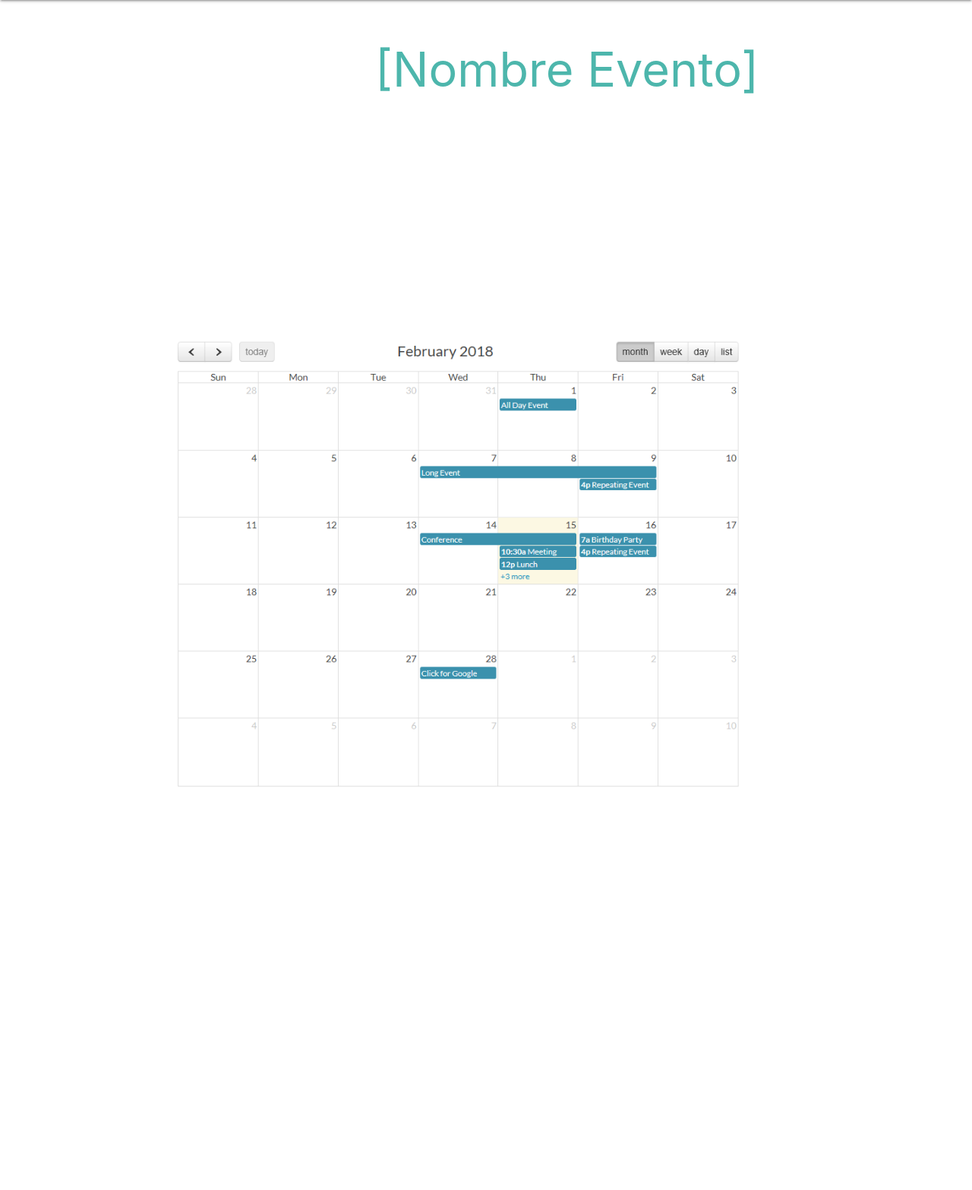
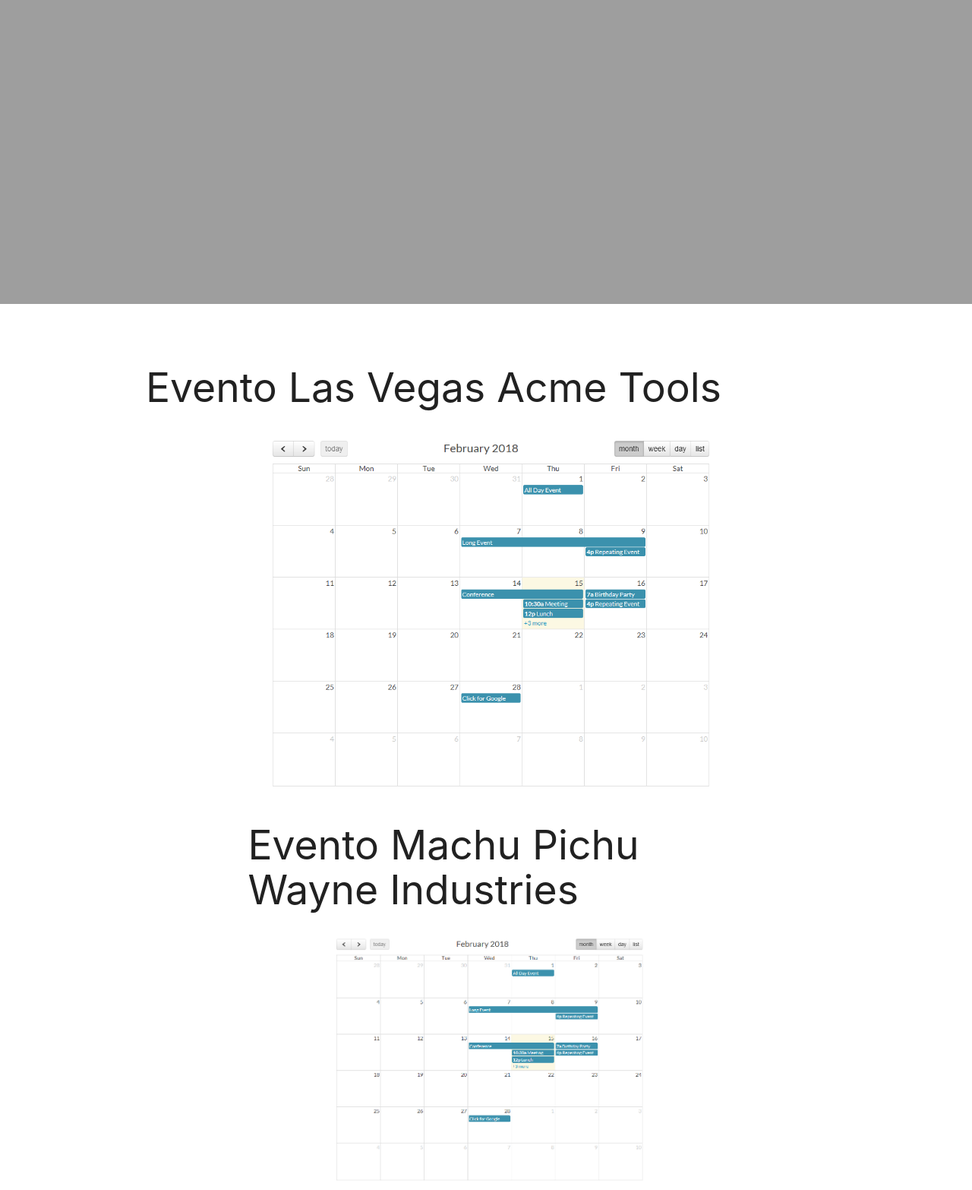
Before and after one commit to DanteMaxF/IngeniumDevelopment, a PHP site: page /home_CEO.php in a window 1280 px wide. Shown: the part 200-1766 px from the top of the page at 76% size. Before the commit the page ends 1235 px from the top, so only its background shows below. Run offline with PHP 8.4, Linux system fonts and the light colour scheme; some libraries are stand-ins or nearby versions.

Commit message:
Mejorar interfaces CEO

```diff
--- a/YunisCreativos/home_CEO.php
+++ b/YunisCreativos/home_CEO.php
@@ -1,31 +1,115 @@
-<?php include("partial/_navbarInvitado.html"); ?>
-  <div id="index-banner" class="parallax-container">
-    <div class="section no-pad-bot">
-      <div class="container">
-        <br><br>
-        <br><br>
-        <h1 class="header center teal-text text-lighten-2">[Nombre Evento]</h1>
-        <br><br>
-
-      </div>
-    </div>
-    <div class="parallax"><img src="Images/background1.jpg" alt="Unsplashed background img 1"></div>
-
+<?php include("partial/_navbarCEO.html"); ?>
+  <div class="slider">
+    <ul class="slides">
+      <li>
+        <img src="https://lorempixel.com/580/250/nature/1"> <!-- random image -->
+        <div class="caption center-align">
+          <h3>This is our big Tagline!</h3>
+          <h5 class="light grey-text text-lighten-3">Here's our small slogan.</h5>
+        </div>
+      </li>
+      <li>
+        <img src="https://lorempixel.com/580/250/nature/2"> <!-- random image -->
+        <div class="caption left-align">
+          <h3>Left Aligned Caption</h3>
+          <h5 class="light grey-text text-lighten-3">Here's our small slogan.</h5>
+        </div>
+      </li>
+      <li>
+        <img src="https://lorempixel.com/580/250/nature/3"> <!-- random image -->
+        <div class="caption right-align">
+          <h3>Right Aligned Caption</h3>
+          <h5 class="light grey-text text-lighten-3">Here's our small slogan.</h5>
+        </div>
+      </li>
+      <li>
+        <img src="https://lorempixel.com/580/250/nature/4"> <!-- random image -->
+        <div class="caption center-align">
+          <h3>This is our big Tagline!</h3>
+          <h5 class="light grey-text text-lighten-3">Here's our small slogan.</h5>
+        </div>
+      </li>
+    </ul>
   </div>
   <div class="container">
       <br>
       <br>
-      <img src="Images/CalendarioUsuario.PNG" alt="Full Callendar" width="90%">
+      <h2 class="align-left">Evento Las Vegas Acme Tools</h2>
+       <div class="container">
+       <!-- Modal Trigger -->
+       <div><a class="modal-trigger" href="#modal2"><img src="Images/CalendarioUsuario.PNG" alt="Full Callendar" width="100%"></a></div>
+
+      <!-- Modal Structure -->
+      <div id="modal2" class="modal">
+        <div class="modal-content">
+          <h4>Consultar Actividad</h4>
+          <p>
+             <form>
+
+                        <p>
+                          <label>Descripción:</label>
+                          Lorem ipsum dolor sit amet, consectetuer adipiscing elit. Aenean commodo ligula eget dolor.
+                          Aenean massa. Cum sociis natoque penatibus et magnis dis parturient montes, nascetur ridiculus mus.
+                          Donec quam felis, ultricies nec, pellentesque eu, pretium quis, sem. Nulla consequat massa quis enim.
+                          Donec pede justo, fringilla vel, aliquet nec, vulputate eget, arcu. In enim justo, rhoncus ut, imperdiet
+                          a, venenatis vitae, justo. Nullam dictum felis eu pede mollis pretium. Integer tincidunt. Cras dapibus.
+                        </p>
+                        <p>
+                          <label>Ubicación:</label>
+                        </p>
+                        <center><img src="Images/GoogleMaps.PNG" alt="GoogleMaps demo" width="90%"/></center>
+                        <br><br>
+                        <p>
+                            <label>Evento Sorpresa: [On / OFF]</label>
+                        </p>
+                        <br><br>
+              </form>
+          </p>
+        </div>
+        <div class="modal-footer">
+          <a class="modal-action modal-close waves-effect waves-green btn-flat">Cerrar</a>
+        </div>
+      </div>
+      <h2>Evento Machu Pichu Wayne Industries</h2>
+       <div class="container">
+       <!-- Modal Trigger -->
+       <div><a class="modal-trigger" href="#modal2"><img src="Images/CalendarioUsuario.PNG" alt="Full Callendar" width="100%"></a></div>
+
+      <!-- Modal Structure -->
+      <div id="modal2" class="modal">
+        <div class="modal-content">
+          <h4>Consultar Actividad</h4>
+          <p>
+             <form>
+
+                        <p>
+                          <label>Descripción:</label>
+                          Lorem ipsum dolor sit amet, consectetuer adipiscing elit. Aenean commodo ligula eget dolor.
+                          Aenean massa. Cum sociis natoque penatibus et magnis dis parturient montes, nascetur ridiculus mus.
+                          Donec quam felis, ultricies nec, pellentesque eu, pretium quis, sem. Nulla consequat massa quis enim.
+                          Donec pede justo, fringilla vel, aliquet nec, vulputate eget, arcu. In enim justo, rhoncus ut, imperdiet
+                          a, venenatis vitae, justo. Nullam dictum felis eu pede mollis pretium. Integer tincidunt. Cras dapibus.
+                        </p>
+                        <p>
+                          <label>Ubicación:</label>
+                        </p>
+                        <center><img src="Images/GoogleMaps.PNG" alt="GoogleMaps demo" width="90%"/></center>
+                        <br><br>
+                        <p>
+                            <label>Evento Sorpresa: [On / OFF]</label>
+                        </p>
+                        <br><br>
+              </form>
+          </p>
+        </div>
+        <div class="modal-footer">
+          <a class="modal-action modal-close waves-effect waves-green btn-flat">Cerrar</a>
+        </div>
+      </div>
   </div>
-
-
-
-
-  <!--  Scripts-->
-  <script src="https://code.jquery.com/jquery-2.1.1.min.js"></script>
-  <script src="js/materialize.js"></script>
-  <script src="js/init.js"></script>
-
-  </body>
-
+  <script>
+     $(document).ready(function(){
+      $('.slider').slider();
+    });
+  </script>
 <?php include("partial/_footer.html"); ?>
--- a/YunisCreativos/partial/_navbarCEO.html
+++ b/YunisCreativos/partial/_navbarCEO.html
@@ -18,13 +18,21 @@
           <div class="small-12 medium-10 large-8 columns" tex-align="center"><h1>Yunis Creativos</h1></div>
       </div>
 
+     <ul id="dropdown1" class="dropdown-content">
+      <li><a href="foro_empleado.php">Empleados</a></li>
+      <li><a href="foro_invitado.php">Invitados</a></li>
+    </ul>
+
     <nav>
     <div class="nav-wrapper grey darken-3">
       <a href="#" data-activates="mobile-demo" class="button-collapse"><i class="material-icons">menu</i></a>
       <ul class="left hide-on-med-and-down">
+        <li><a href="home_CEO.php">Home</a></li>
+        <li><a href="consulta_de_usuarios.php">Usuarios</a></li>
         <li><a href="">Eventos</a></li>
         <li><a href="plantillas.php">Plantillas</a></li>
-        <li><a href="Consulta de usuarios.php">Usuarios</a></li>
+        <li><a class="dropdown-button" href="#!" data-activates="dropdown1">Foro<i class="material-icons right">arrow_drop_down</i></a></li>
+
 
       </ul>
 
@@ -33,9 +41,11 @@
       </ul>
 
       <ul class="side-nav" id="mobile-demo">
+        <li><a href="home_CEO.php">Home</a></li>
+        <li><a href="consulta_de_usuarios.php">Usuarios</a></li>
         <li><a href="">Eventos</a></li>
         <li><a href="plantillas.php">Plantillas</a></li>
-        <li><a href="Consulta de usuarios.php">Usuarios</a></li>
+        <li><a class="dropdown-button" href="#!" data-activates="dropdown1">Foro<i class="material-icons right">arrow_drop_down</i></a></li>
       </ul>
     </div>
   </nav>
--- a/YunisCreativos/partial/_navbarLogOut.html
+++ b/YunisCreativos/partial/_navbarLogOut.html
@@ -35,7 +35,7 @@
          <li><a href=""><i class="material-icons">account_circle</i></a></li>
       </ul>
 
-      <ul class="side-nav" id="mobile-demo">
+       <ul class="side-nav" id="mobile-demo">
         <li><a href="">Ingresar Código</a></li>
         <li><a href="#nosotros">Acerca de nosotros</a></li>
         <li><a href="#contacto">Contactos</a></li>
@@ -43,9 +43,11 @@
         <li><a href="home_coordinador.php">Home Coordinador</a></li>
         <li><a href="home_empleado.php">Home Empleado</a></li>
         <li><a href="home_CEO.php">Home CEO</a></li>
+
       </ul>
+
     </div>
+
   </nav>
 
 </header>
-</header>
```
Also changed, not shown: YunisCreativos/_navbarLogOut.php (+14 -17 lines), YunisCreativos/consulta_de_usuarios.php (+5 -18 lines), YunisCreativos/index.php (+1 -15 lines), YunisCreativos/plantillas.php (+9 -10 lines), 1 other file.
